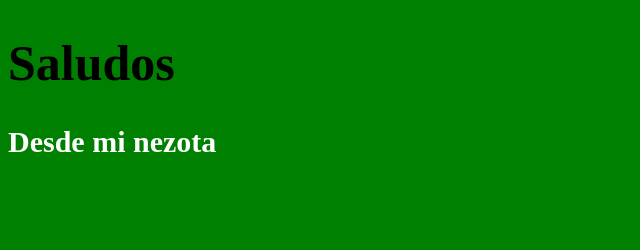
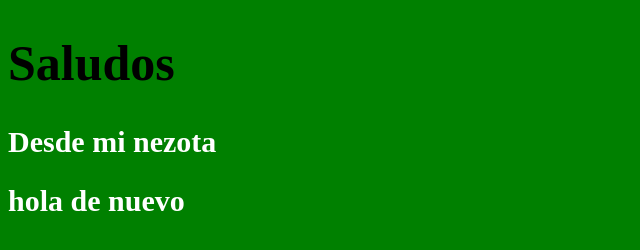
Before and after one commit to jeshc/isgit, a plain HTML site: page index.html in a window 1280 px wide. Shown: the whole page, without its empty margins (0-640 px from the left). Drawn offline with Linux system fonts and the light colour scheme.

Commit message:
modificacion

```diff
--- a/index.html
+++ b/index.html
@@ -7,5 +7,6 @@
 <body>
 	<h1>Saludos</h1>
 	<h2>Desde mi nezota</h2>
+	<h2>hola de nuevo</h2>
 </body>
 </html>
```
